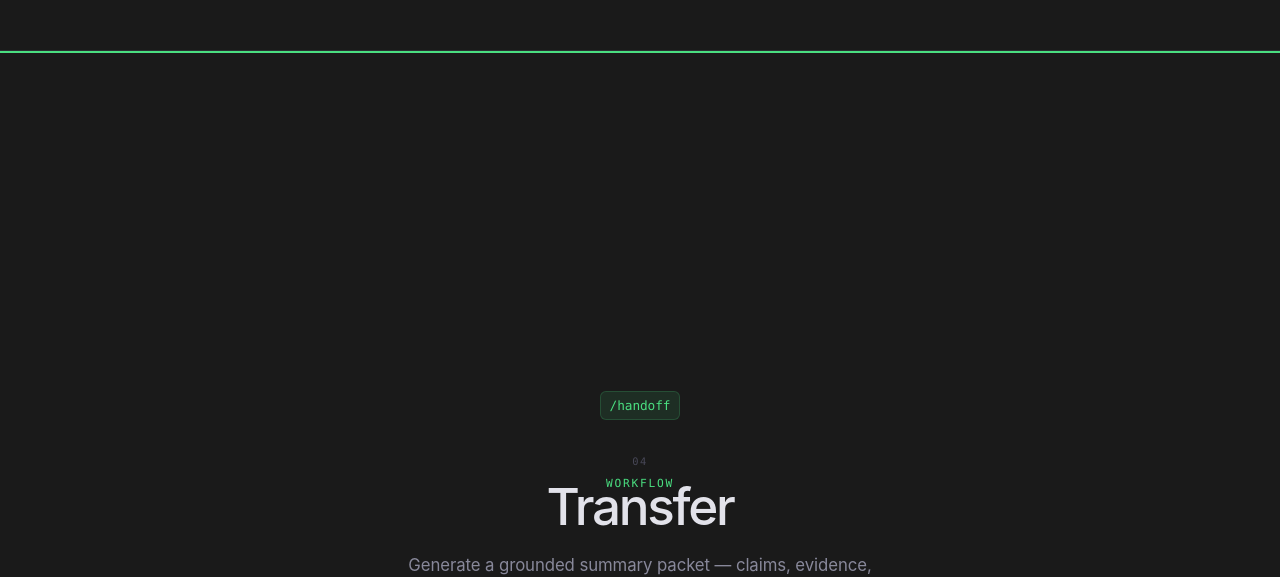
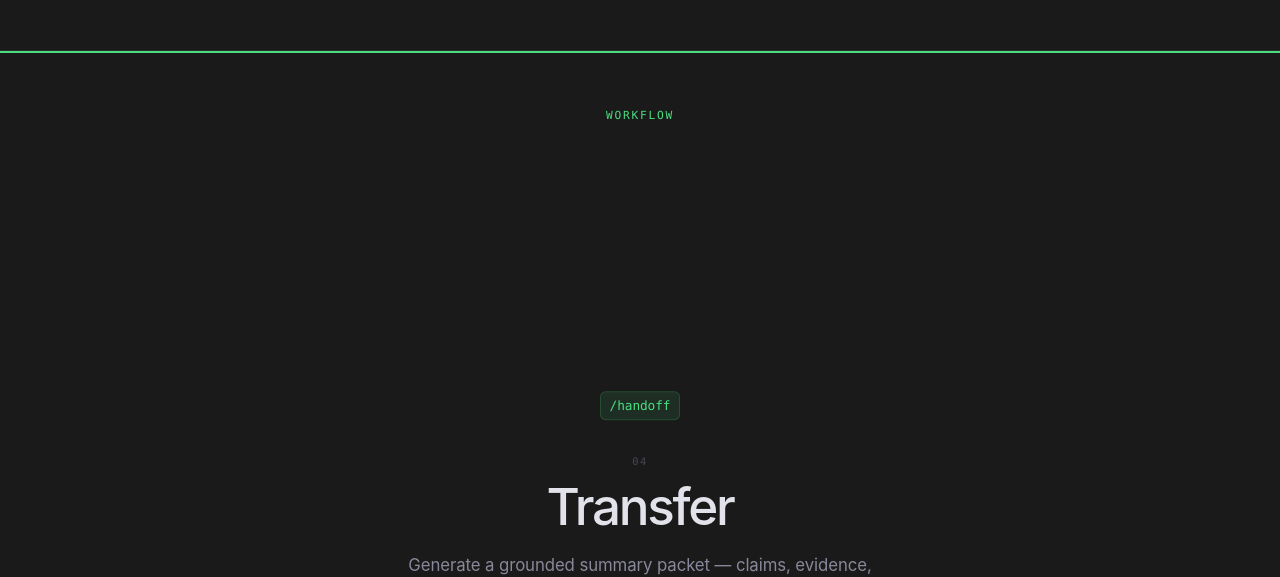
Before and after one commit to handoff-org/handoff, a Jekyll site: the page docs/index.html, which Jekyll copies as it is, in a window 1280 px wide and 900 px high, scrolled down 1346 px. Shown: the part 150-727 px from the top of the window. Built offline with Jekyll 4.4.1, drawn with Linux system fonts in a browser that asks for light colours; some web fonts are replaced.

Commit message:
Fix workflow scroll narrative: position steps absolutely at center of stage

```diff
--- a/docs/index.html
+++ b/docs/index.html
@@ -773,45 +773,47 @@
       position: sticky;
       top: 0;
       height: 100vh;
-      display: flex;
-      flex-direction: column;
-      align-items: center;
-      justify-content: center;
-      text-align: center;
       overflow: hidden;
       background: var(--hf-bg);
       border-top: 1px solid var(--hf-border);
       border-bottom: 1px solid var(--hf-border);
     }
     .hf-wf-eyebrow {
+      position: absolute;
+      top: 3.5rem;
+      left: 50%;
+      transform: translateX(-50%);
+      white-space: nowrap;
       font-family: var(--font-mono);
       text-transform: uppercase;
       letter-spacing: 0.16em;
       font-size: 0.7rem;
       color: var(--hf-accent);
-      margin: 0 0 2rem;
+      margin: 0;
       opacity: 0;
       transition: opacity 0.6s var(--ease);
     }
     .hf-workflow-stage.hf-wf-entered .hf-wf-eyebrow { opacity: 1; }
     .hf-wf-step {
       position: absolute;
-      width: 100%;
+      top: 50%;
+      left: 50%;
+      transform: translate(-50%, calc(-50% + 22px));
+      width: calc(100% - 5rem);
       max-width: 580px;
-      padding: 0 2.5rem;
+      text-align: center;
       opacity: 0;
-      transform: translateY(22px);
       transition: opacity 0.65s var(--ease), transform 0.65s var(--ease);
       pointer-events: none;
     }
     .hf-wf-step--active {
       opacity: 1;
-      transform: none;
+      transform: translate(-50%, -50%);
       pointer-events: auto;
     }
     .hf-wf-step--past {
       opacity: 0;
-      transform: translateY(-22px);
+      transform: translate(-50%, calc(-50% - 22px));
       transition-duration: 0.45s;
     }
     .hf-wf-step__cmd {
```
